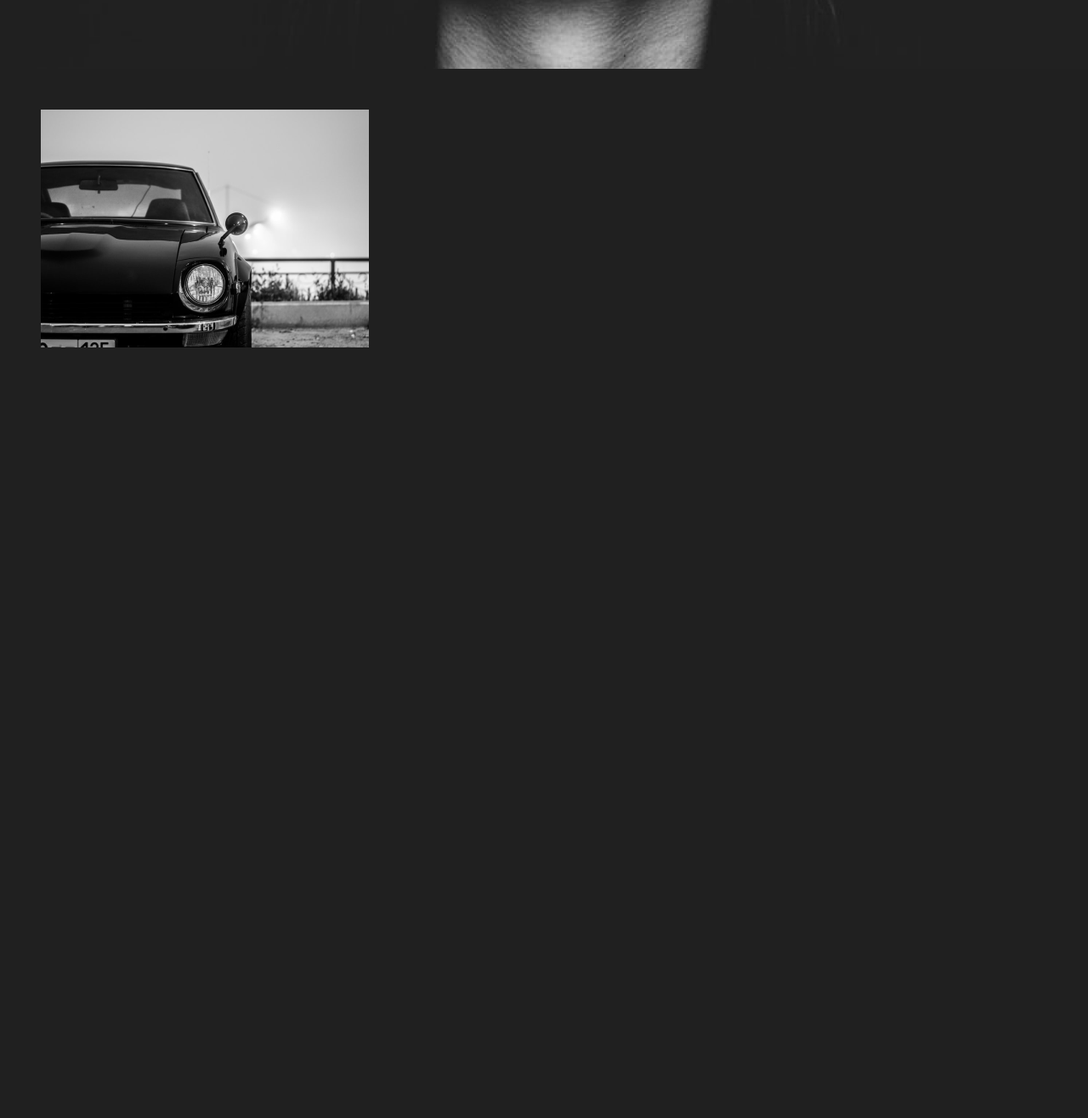
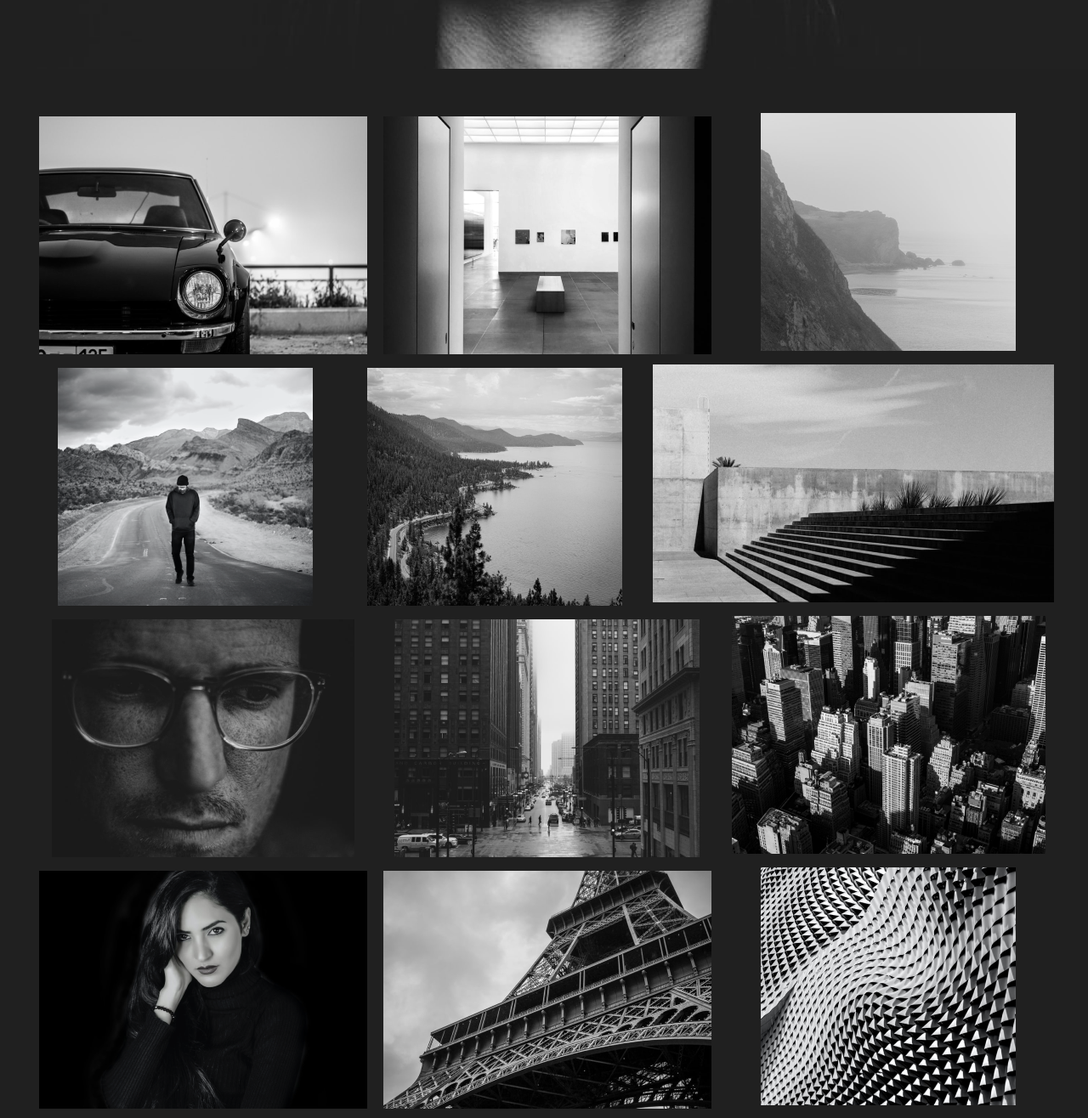
Before and after one commit to Rojahm/roja-s-portfolio, a plain HTML site: page index.html in a window 1280 px wide. Shown: the part 917-2233 px from the top of the page at 85% size. Before the commit the page ends 1374 px from the top, so only its background shows below. Drawn offline with nearby package versions, Linux system fonts and the light colour scheme.

Commit message:
grids and photos added

```diff
--- a/index.html
+++ b/index.html
@@ -95,12 +95,54 @@
       </div>
     </div>
 
-    <div class="contrainer m-5">
+    <div class="contrainer text-center m-5">
       <div class="row">
-        <div class="col">
+        <div class="col p-2">
           <img src="img/1.png" alt="a car" />
+        </div>
+        <div class="col p-2">
+          <img src="img/2.png" alt="" />
+        </div>
+        <div class="col p-1">
+          <img src="img/3.png" alt="" />
+        </div>
+      </div>
+      <div class="row">
+        <div class="col p-2">
+          <img src="img/4.png" alt="a car" />
+        </div>
+        <div class="col p-2">
+          <img src="img/5.png" alt="" />
+        </div>
+        <div class="col p-1">
+          <img src="img/6.png" alt="" />
+        </div>
+      </div>
+      <div class="row">
+        <div class="col p-2">
+          <img src="img/7.png" alt="a car" />
+        </div>
+        <div class="col p-2">
+          <img src="img/8.png" alt="" />
+        </div>
+        <div class="col p-1">
+          <img src="img/9.png" alt="" />
+        </div>
+      </div>
+      <div class="row">
+        <div class="col p-2">
+          <img src="img/10.png" alt="a car" />
+        </div>
+        <div class="col p-2">
+          <img src="img/11.png" alt="" />
+        </div>
+        <div class="col p-1">
+          <img src="img/12.png" alt="" />
         </div>
       </div>
     </div>
+    <div class="footer mb-5 mx-5">
+      <img src="img/Shecodes.png" alt="" />
+    </div>
   </body>
 </html>
```
